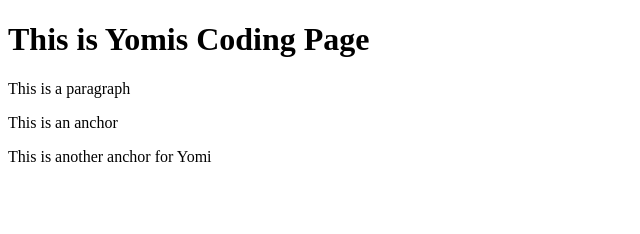
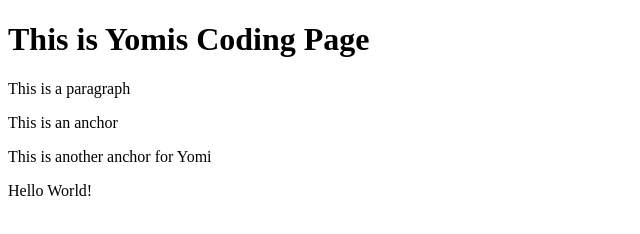
Before and after one commit to ayodipo2/git-test, a website: page index.html in a window 1280 px wide. Shown: the whole page, without its empty margins (0-640 px from the left). Drawn offline with Linux system fonts and the light colour scheme.

Commit message:
using NPM

```diff
--- a/index.html
+++ b/index.html
@@ -6,6 +6,7 @@
         <p> This is a paragraph</p>
         <p> This is an anchor</p>
         <p> This is another anchor for Yomi</p>
+        <p>Hello World!</p>
     </body>
 
 </html>
```
Also changed, not shown: package.json (added, +24 -0 lines), 2 other files.
